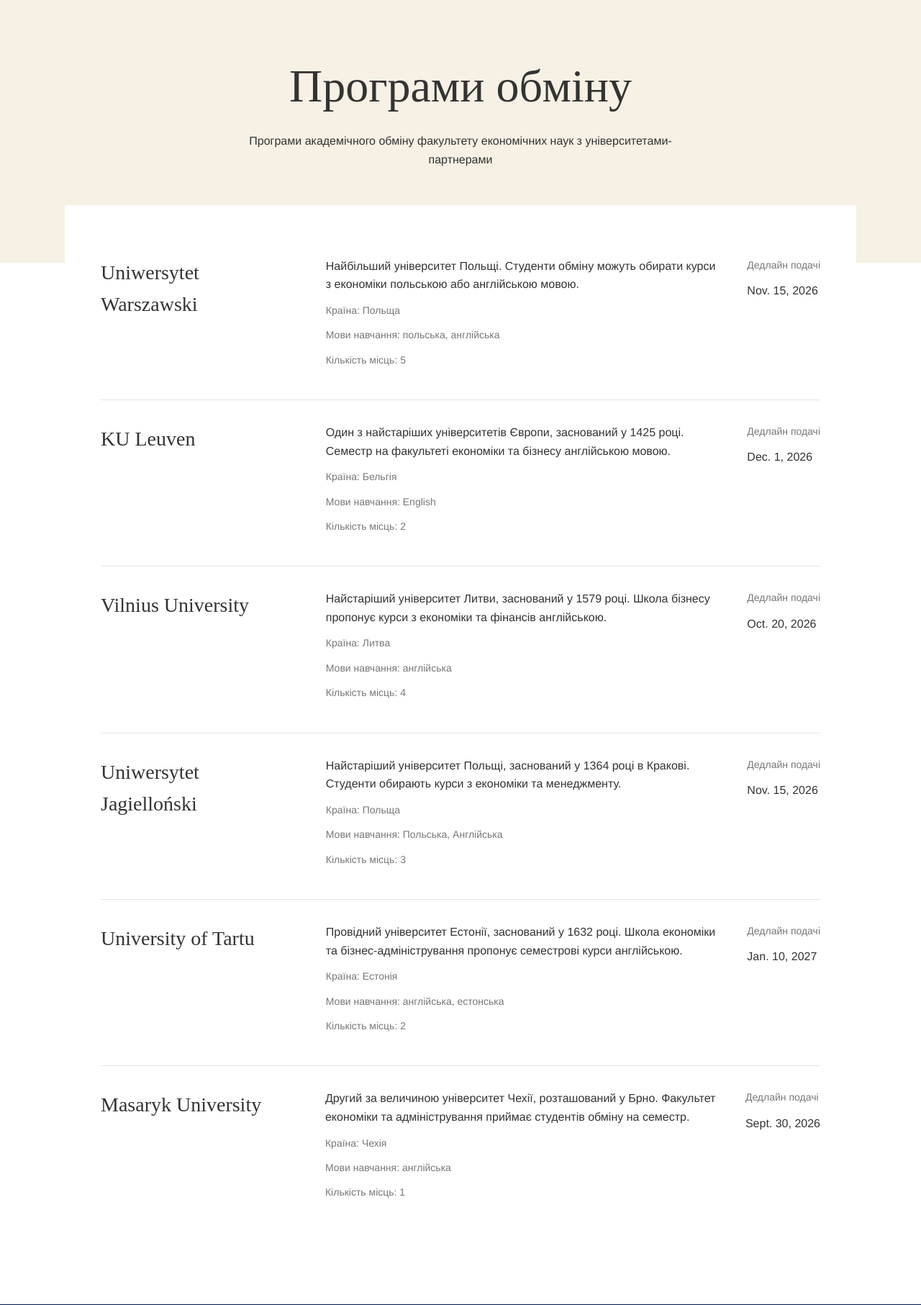
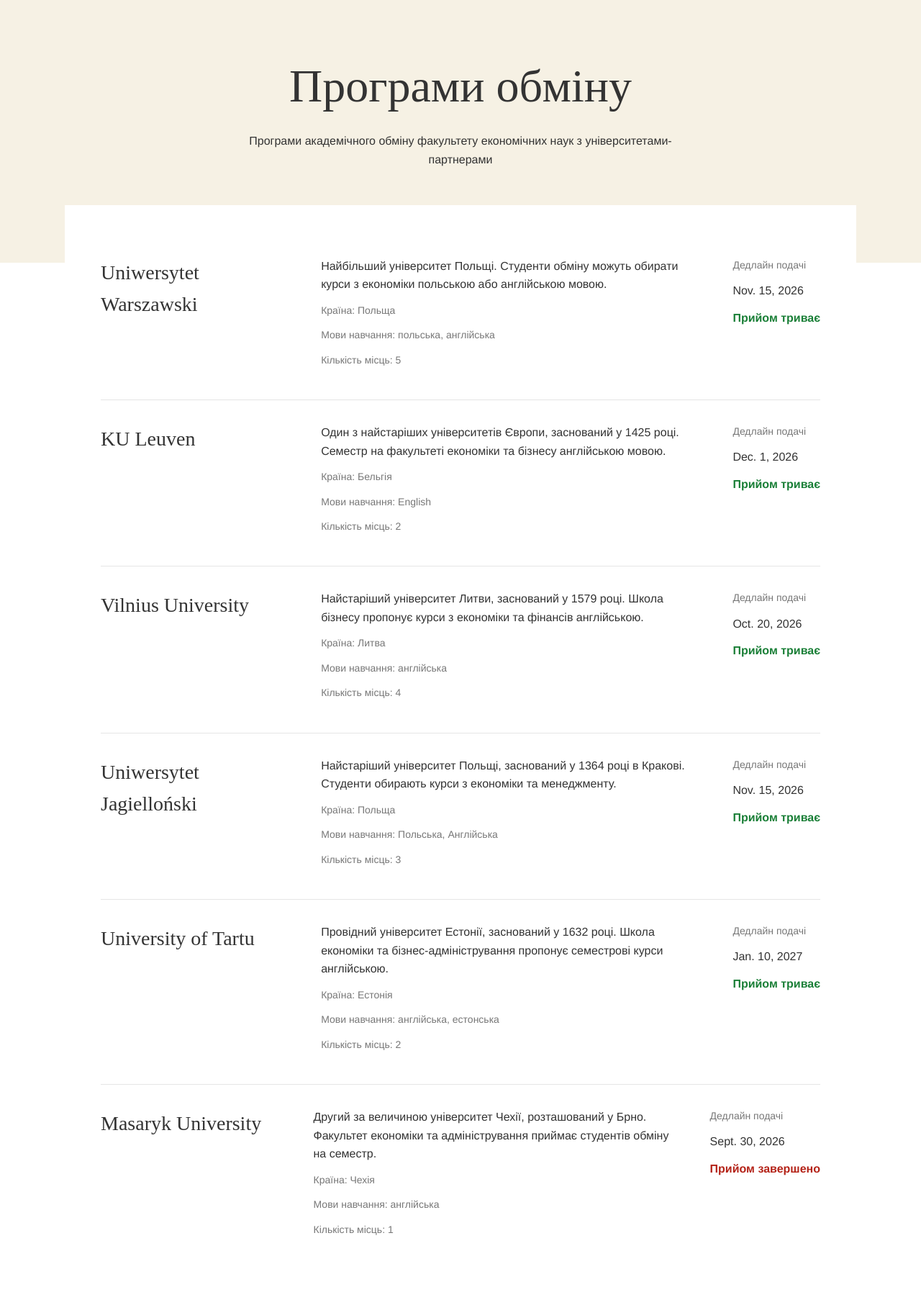
Before and after one commit to zxkeee/ukma-site, a Django app: page /exchange/ in a window 1280 px wide. Shown: the part 107-1920 px from the top of the page at 72% size. Run offline with Django 5.2, Linux system fonts and the light colour scheme; data comes from the database, SQL or seed files in the repository; some web fonts are replaced.

Commit message:
add admission status

```diff
--- a/exchange/templates/exchange/programs.html
+++ b/exchange/templates/exchange/programs.html
@@ -20,6 +20,11 @@
             <div>
                 <p class="muted">Дедлайн подачі</p>
                 <p>{{ program.deadline }}</p>
+                                {% if program.deadline >= today %}
+                    <p class="status-open">Прийом триває</p>
+                {% else %}
+                    <p class="status-closed">Прийом завершено</p>
+                {% endif %}
             </div>
         </div>
     {% empty %}
--- a/exchange/views.py
+++ b/exchange/views.py
@@ -1,10 +1,10 @@
+import datetime
+
 from django.shortcuts import render
 from exchange.models import ExchangeProgram
 
 
-# Create your views here.
-
-
 def programs(request):
     progs = ExchangeProgram.objects.all()
-    return render(request, 'exchange/programs.html', {'programs': progs})
+    today = datetime.date.today()
+    return render(request, 'exchange/programs.html', {'programs': progs, 'today': today})
--- a/faculty/static/faculty/style.css
+++ b/faculty/static/faculty/style.css
@@ -331,3 +331,13 @@ th {
         font-size: 40px;
     }
 }
+
+.status-open {
+    color: #1a7f37;
+    font-weight: bold;
+}
+
+.status-closed {
+    color: #b42318;
+    font-weight: bold;
+}
```
Also changed, not shown: exchange/migrations/0005_remove_exchangeprogram_university_and_more.py, exchange/migrations/0008_remove_exchangeprogram_places_and_more.py.
